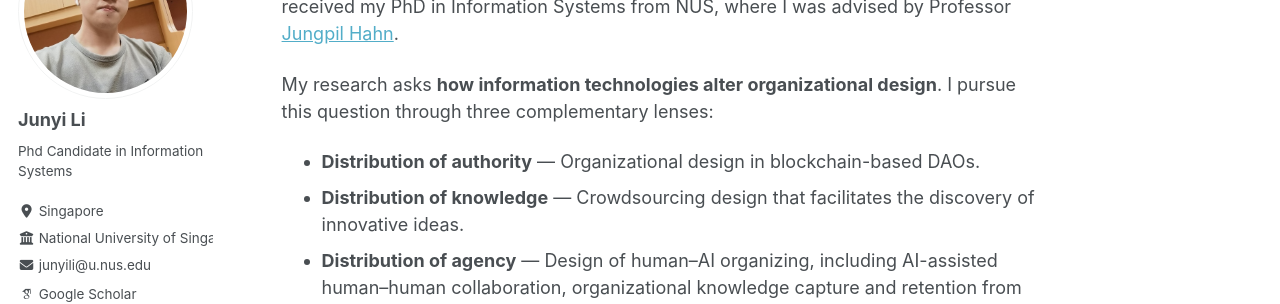
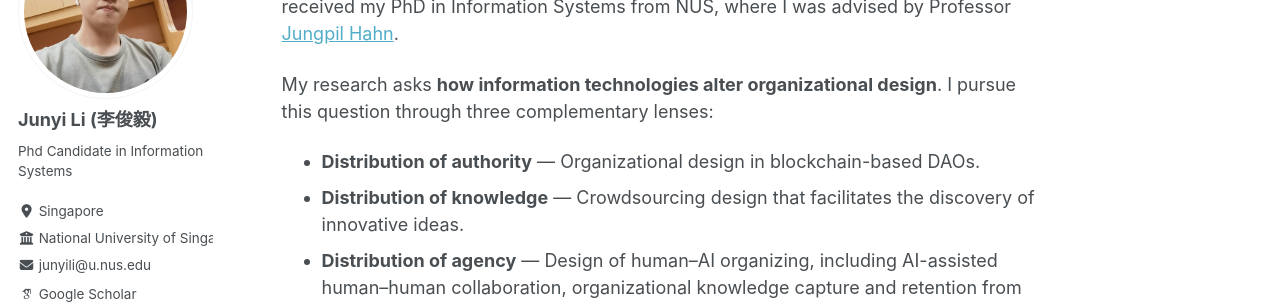
Before and after one commit to GrandJune/GrandJune.github.io, a Jekyll site: the page built from _pages/about.md, in a window 1280 px wide. Shown: the part 182-486 px from the top of the page. Built offline with Jekyll 4.4.1, drawn with Linux system fonts in a browser that asks for light colours; some web fonts are replaced.

Commit message:
Update author-profile.html

```diff
--- a/_includes/author-profile.html
+++ b/_includes/author-profile.html
@@ -19,7 +19,12 @@
   </div>
 
   <div class="author__content">
-    <h3 class="author__name" itemprop="name">{{ author.name }}</h3>
+  <h3 class="author__name" itemprop="name">
+    {{ author.name }}
+    {% if author.chinese_name %}
+      <span class="author__chinese-name">({{ author.chinese_name }})</span>
+    {% endif %}
+  </h3>
 
     {% if author.pronouns %}
       <p class="author__pronouns">{{ author.pronouns }}</p>
```
